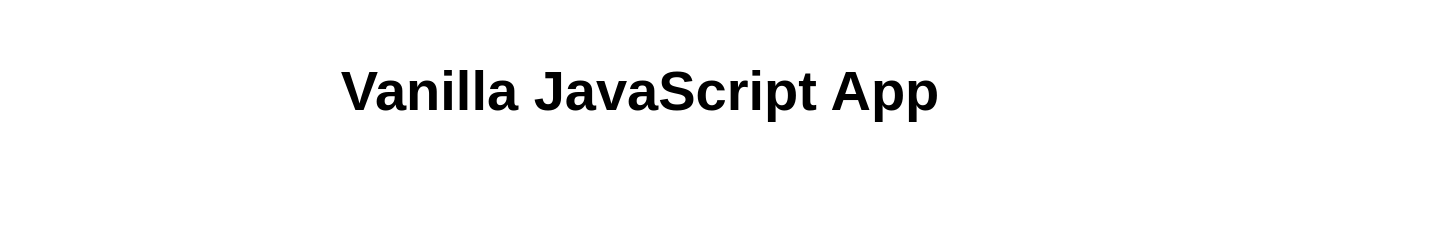
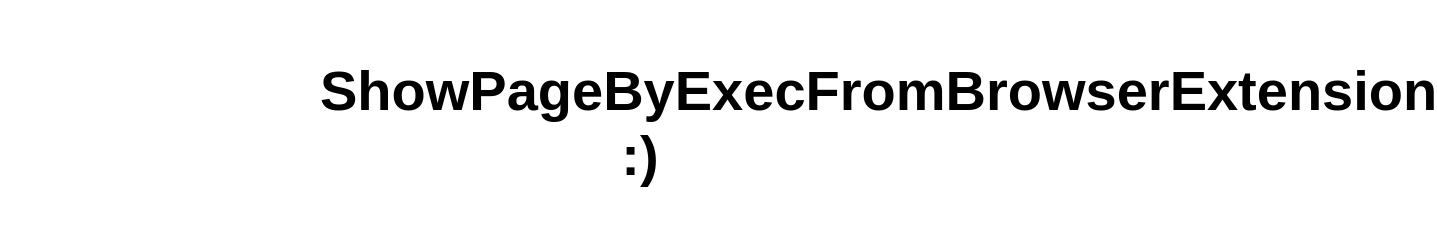
Before and after one commit to Kamys85/Adam8888PlatformExtension, a website: page src/index.html in a window 1280 px wide. Shown: the whole page, 1437 px wide, since content can reach past the window. Drawn offline with Linux system fonts and the light colour scheme.

Commit message:
Update index.html

```diff
--- a/src/index.html
+++ b/src/index.html
@@ -5,12 +5,12 @@
   <meta charset="UTF-8">
   <meta name="viewport" content="width=device-width, initial-scale=1.0">
   <link rel="stylesheet" href="styles.css">
-  <title>Vanilla JavaScript App</title>
+  <title>ShowPageByExecFromBrowserExtension</title>
 </head>
 
 <body>
   <main>
-    <h1>Vanilla JavaScript App</h1>
+    <h1>ShowPageByExecFromBrowserExtension :)</h1>
   </main>
 </body>
 
```
